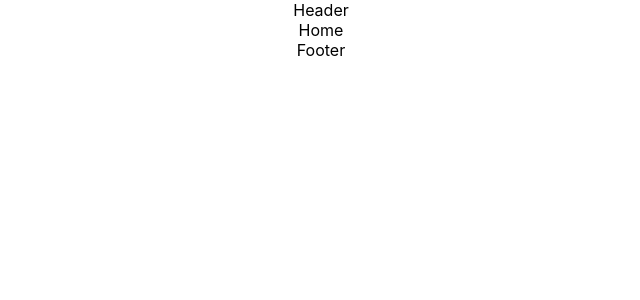
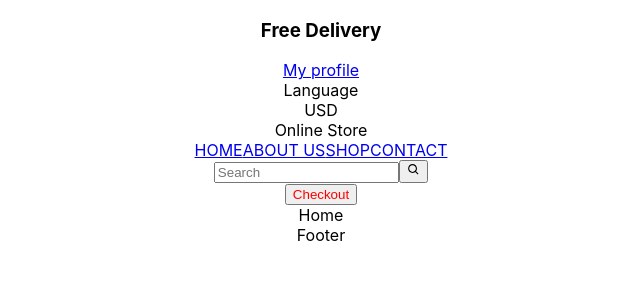
Before and after one commit to javlona/ecommerce-react, a React (Create React App) app: page / in a window 1280 px wide. Shown: the top 300 px of the page, without its empty margins (319-959 px from the left). Built offline with nearby package versions, Linux system fonts and the light colour scheme.

Commit message:
initial styling

```diff
--- a/src/App.js
+++ b/src/App.js
@@ -6,7 +6,7 @@ import Header from './containers/Header';
 import routes from './containers/routes';
 
 function App() {
-  const user = null
+  const user = true
 
   if(user){
     return (
--- /dev/null
+++ b/src/components/Button/index.jsx
@@ -0,0 +1,13 @@
+import React from 'react'
+import color from '../../utils/color'
+import Container from './style'
+
+function Button({title, type}) {
+  return (
+    <Container type={type}>
+      {title}
+    </Container>
+  )
+}
+
+export default Button
--- /dev/null
+++ b/src/components/Button/style.js
@@ -0,0 +1,39 @@
+import sty from 'styled-components'
+import color from '../../utils/color'
+
+const Container = sty.button`
+    ${(props) => {
+        const type = {
+            primary: `color: red;`,
+            secondary: `color: black`,
+        }
+        return type[props.type]
+        let a = `
+            font-size: 22px;
+            color: white;
+        `
+        let btn = null;
+        switch (props.type) {
+            case 'primary':
+                btn = `
+                background: red;
+                color: white;
+                font-size: 32px;
+                `
+                break;
+            case 'secondary':
+                btn = `background: transparent;`
+                break;
+            default:
+                btn = `background: black;`
+        }
+        console.log(a+btn, 'styleeeee');
+        return a + btn
+    }}
+
+`
+
+// background: ${(props) => props.type ? props.bg : color.secondary };
+// color: ${(props) => props.color ? props.color : color.secondary };
+
+export default Container
--- a/src/containers/Header/index.jsx
+++ b/src/containers/Header/index.jsx
@@ -1,8 +1,40 @@
 import React from 'react'
+import { Link } from 'react-router-dom'
+import { BiSearch } from 'react-icons/bi'
+import Button from '../../components/Button'
 
 function Header() {
+  const user = true
+
   return (
-    <div>Header</div>
+    <div className="header">
+      <div className="header__top">
+        <h3>Free Delivery</h3>
+        <div className="header__top-links">
+          {(user) ? <Link to={'/profile'}>My profile</Link> : <Link to={'/sign-in'}>Sign in</Link>}
+          <div>Language</div>
+          <div>USD</div>
+        </div>
+      </div>
+      <div className="header__nav">
+        <div className="header__nav-logo">
+          Online Store
+        </div>
+        <div className="header__nav-links">
+          <Link to='/'>HOME</Link>
+          <Link to='/about'>ABOUT US</Link>
+          <Link to='/shop'>SHOP</Link>
+          <Link to='/contact'>CONTACT</Link>
+        </div>
+        <div className="header__nav-actions">
+          <form>
+            <input className="header__input" type="search" placeholder="Search"/>
+            <button className="header__search-button"><BiSearch /></button>
+          </form>
+          <Button title='Checkout' type='primary'/>
+        </div>
+      </div>
+    </div>
   )
 }
 
--- /dev/null
+++ b/src/utils/color.js
@@ -0,0 +1,10 @@
+export default {
+    primary: '#FF4E00',
+    secondary: '#262626',
+    text: '#B2B2B2',
+    title: '#707070',
+    link: '#707070',
+    activeLink: '#148BE7',
+    white: '#FFFFFF',
+    headerBg: '#F1F1F1',
+}
```
